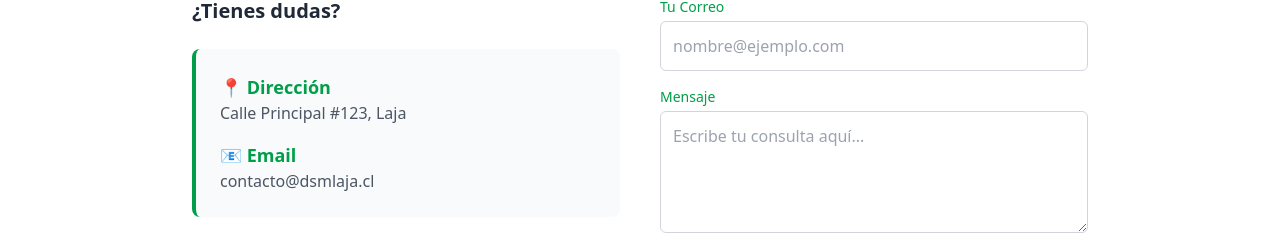
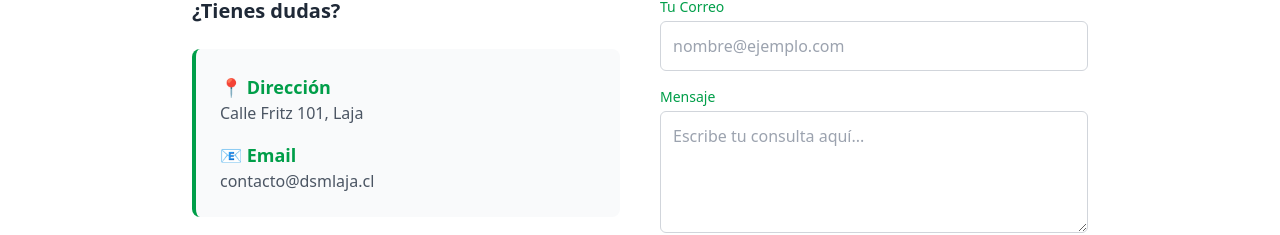
Before and after one commit to Joanclav/dsm-laja-angular, an Angular app: page / in a window 1280 px wide. Shown: the part 2626-2861 px from the top of the page. Built offline with nearby package versions, Linux system fonts and the light colour scheme.

Commit message:
fix: update dsm address on the website

```diff
--- a/src/app/components/contact/contact.component.html
+++ b/src/app/components/contact/contact.component.html
@@ -24,7 +24,7 @@
         <div class="bg-gray-50 p-6 rounded-lg space-y-4 border-l-4 border-dsm-main">
           <div>
             <p class="font-bold text-dsm-main text-lg flex items-center gap-2">📍 Dirección</p>
-            <p class="text-gray-600">Calle Principal #123, Laja</p>
+            <p class="text-gray-600">Calle Fritz 101, Laja</p>
           </div>
           <div>
             <p class="font-bold text-dsm-main text-lg flex items-center gap-2">📧 Email</p>
```
